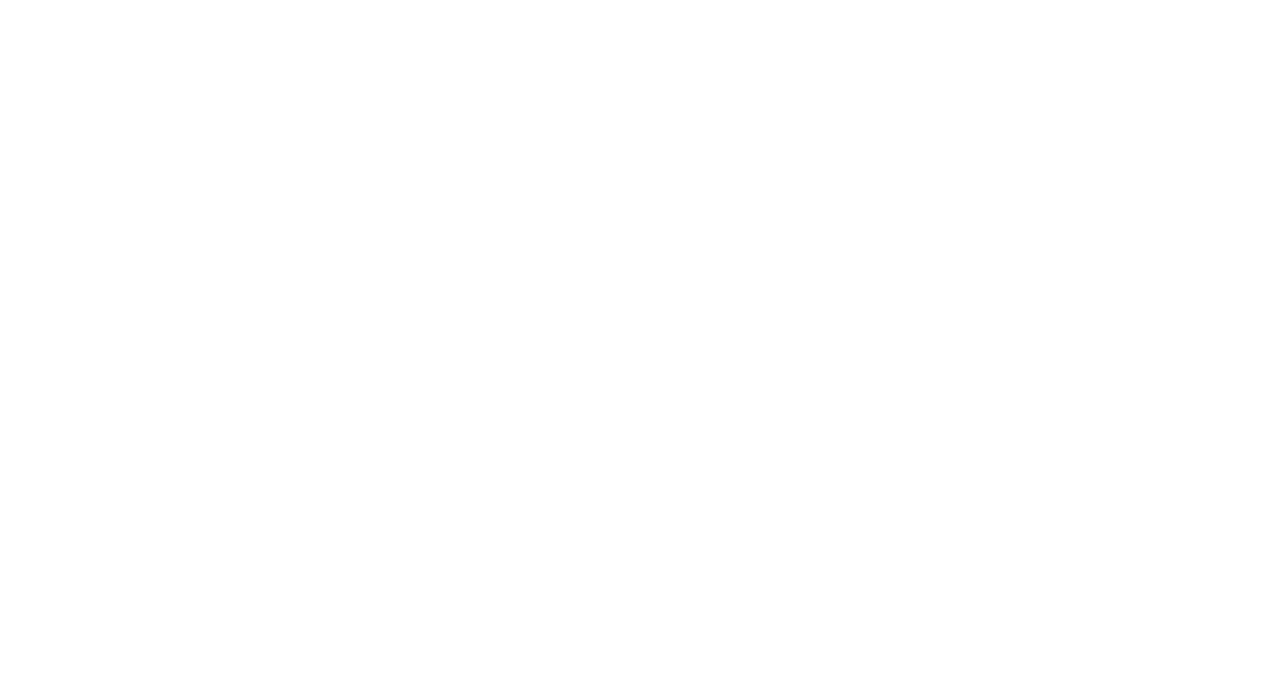
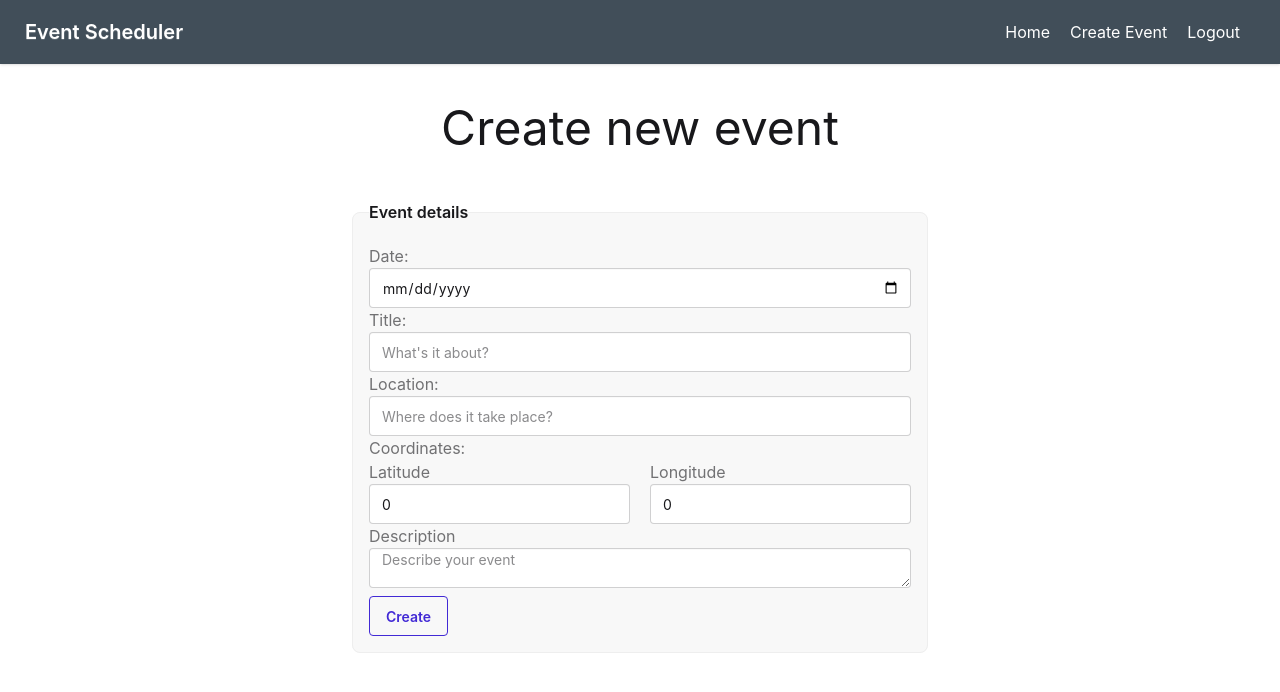
Before and after one commit to DS85300/EventScheduler, a React (Vite) app: page /protected in a window 1280 px wide. Before the commit this address had no page. Shown: the top 692 px of the page. Built offline with nearby package versions, Linux system fonts and the light colour scheme; sample sign-in values are in the browser's storage.

Commit message:
Added protected route

```diff
--- a/src/App.jsx
+++ b/src/App.jsx
@@ -1,25 +1,33 @@
-import { useState } from 'react'
-import { Router,Route,Routes } from 'react-router-dom';
-import './index.css'
-import MainLayout from './components/Layout';
-import LogIn from './pages/LogIn';
-import CreateEntry from './pages/CreateEntry';
-import Home from './pages/Home';
-import EventDetails from './pages/EventDetails';
+import { useState } from "react";
+import { Router, Route, Routes, Navigate, Outlet } from "react-router-dom";
+import "./index.css";
+import MainLayout from "./components/Layout";
+import LogIn from "./pages/LogIn";
+import CreateEntry from "./pages/CreateEntry";
+import Home from "./pages/Home";
+import EventDetails from "./pages/EventDetails";
+import authCheck from "./utils/authCheck";
 
 function App() {
   const [someState, setSomeState] = useState(null);
 
+  const ProtectedLayout = () => {
+    const isLoggedIn = authCheck();
+    return isLoggedIn ? <Outlet /> : <Navigate to="/login" />;
+  };
+
   return (
     <>
-    <Routes>
-      <Route path="/" element={<MainLayout/>}>
-        <Route index element={<Home />} />
-        <Route path="/CreateEvent" element={<CreateEntry/>}/>
-        <Route path="/LogIn" element={<LogIn/>}/>
-        <Route path="/event/:id" element={<EventDetails/>}/>
-      </Route>
-    </Routes>
+      <Routes>
+        <Route path="/" element={<MainLayout />}>
+          <Route index element={<Home />} />
+          <Route path="protected" element={<ProtectedLayout />}>
+            <Route index element={<CreateEntry />} />
+          </Route>
+          <Route path="/LogIn" element={<LogIn />} />
+          <Route index path="/event/:id" element={<EventDetails />} />
+        </Route>
+      </Routes>
     </>
   );
 }
--- a/src/components/Navbar.jsx
+++ b/src/components/Navbar.jsx
@@ -1,33 +1,56 @@
-import { Link } from "react-router-dom";
+import { Link, Navigate } from "react-router-dom";
+import { useState, useEffect } from "react";
+import authCheck from "../utils/authCheck";
 
+const Navbar = () => {
+  const [isLoggedIn, setIsLoggedIn] = useState(false);
 
+  useEffect(() => {
+    setIsLoggedIn(authCheck());
+  }, []);
 
-const Navbar= () => {
-
+  const logout = () => {
+    localStorage.removeItem("api-token");
+    setIsLoggedIn(false); // State aktualisieren
+    useNavigate("/"); // Optional: redirect
+  };
 
   return (
-
     <>
-
       <div className="navbar bg-[#414E59] text-white shadow-sm">
         <div className="flex-1">
           <a className="btn btn-ghost text-white text-xl">Event Scheduler</a>
         </div>
         <div className="flex-none">
           <ul className="menu-horizontal px-1 mr-2">
-      <li className="mr-5"><Link to='/'>Home       </Link></li>
-      <li className="mr-5"><Link to="/CreateEvent">Create Event</Link></li>
+            <li className="mr-5">
+              <Link to="/">Home </Link>
+            </li>
+            <li className="mr-5">
+              <Link to="/protected">Create Event</Link>
+            </li>
+
+            {isLoggedIn ? (
+              <li className="mr-5">
+                <button type="button" onClick={() => logout()}>
+                  Logout
+                </button>
+              </li>
+            ) : (
+              <>
                 <li className="mr-5">|</li>
-      <li className="mr-5"><Link to="LogIn">Login      </Link></li>
-      <li className="mr-5"><Link>SignUp</Link></li>
+                <li className="mr-5">
+                  <Link to="LogIn">Login </Link>
+                </li>
+                <li className="mr-5">
+                  <Link>SignUp</Link>
+                </li>
+              </>
+            )}
           </ul>
         </div>
       </div>
-
-
     </>
-
-
   );
 };
 
--- a/src/pages/Home.jsx
+++ b/src/pages/Home.jsx
@@ -1,7 +1,7 @@
-import { useState, useEffect } from 'react';
-import { Link } from 'react-router-dom';
-import EventCard from '../components/EventCard';
-import { getAllEvents } from '../utils/api';
+import { useState, useEffect } from "react";
+import { Link } from "react-router-dom";
+import EventCard from "../components/EventCard";
+import { getAllEvents } from "../utils/api";
 
 function Home() {
   const [events, setEvents] = useState([]);
@@ -14,19 +14,20 @@
         const data = await getAllEvents();
         // Ensure data is an array
         setEvents(Array.isArray(data) ? data : []);
+        console.log("Fetched events:", data);
       } catch (err) {
-        console.error('Error fetching events:', err);
+        console.error("Error fetching events:", err);
         // Provide mock data when API call fails
         setEvents([
           {
             id: 1,
-            title: 'Event Title',
-            date: '2025-04-04T07:59:56.966Z',
-            location: 'Schloßbezirk 10, 76131 Karlsruhe',
-            description: 'Some Description for the Event',
+            title: "Event Title",
+            date: "2025-04-04T07:59:56.966Z",
+            location: "Schloßbezirk 10, 76131 Karlsruhe",
+            description: "Some Description for the Event",
             latitude: 8.404746955649602,
-            longitude: 49.01438194665317
-          }
+            longitude: 49.01438194665317,
+          },
         ]);
       } finally {
         setLoading(false);
@@ -50,8 +51,18 @@
     return (
       <div className="container mx-auto px-4 py-8">
         <div className="alert alert-error">
-          <svg xmlns="http://www.w3.org/2000/svg" className="stroke-current shrink-0 h-6 w-6" fill="none" viewBox="0 0 24 24">
-            <path strokeLinecap="round" strokeLinejoin="round" strokeWidth="2" d="M10 14l2-2m0 0l2-2m-2 2l-2-2m2 2l2 2m7-2a9 9 0 11-18 0 9 9 0 0118 0z" />
+          <svg
+            xmlns="http://www.w3.org/2000/svg"
+            className="stroke-current shrink-0 h-6 w-6"
+            fill="none"
+            viewBox="0 0 24 24"
+          >
+            <path
+              strokeLinecap="round"
+              strokeLinejoin="round"
+              strokeWidth="2"
+              d="M10 14l2-2m0 0l2-2m-2 2l-2-2m2 2l2 2m7-2a9 9 0 11-18 0 9 9 0 0118 0z"
+            />
           </svg>
           <span>{error}</span>
         </div>
--- a/src/pages/LogIn.jsx
+++ b/src/pages/LogIn.jsx
@@ -2,61 +2,69 @@
 import { useNavigate } from "react-router-dom";
 
 const LogIn = () => {
-
-const [email,setEmail]= useState("");
-const [password,setPassword] = useState("");
-const [error,setError]= useState(null);
-const navigate  = useNavigate();
-
+  const [email, setEmail] = useState("");
+  const [password, setPassword] = useState("");
+  const [error, setError] = useState(null);
+  const navigate = useNavigate();
 
   const handleSubmit = async (e) => {
     e.preventDefault();
-    console.log({email,password})
+    console.log({ email, password });
     try {
       const response = await fetch("http://localhost:3001/api/auth/login", {
         method: "POST",
         headers: {
           "Content-Type": "application/json",
         },
-            body: JSON.stringify({email,password}),
+        body: JSON.stringify({ email, password }),
       });
-        if (!response.ok) throw new Error("Log In failed"||`HTTP ${response.status}`|| errorData.message);
+      if (!response.ok)
+        throw new Error(
+          "Log In failed" || `HTTP ${response.status}` || errorData.message
+        );
       const data = await response.json();
-        localStorage.setItem("api-token",data.token);
-        navigate("/createEvent");
-
-
+      localStorage.setItem("api-token", data.token);
+      navigate("/");
     } catch (error) {
       setError(error.message);
       console.error(error);
     }
   };
 
-
   return (
-
     <>
       <div className="bg-gradient-to-br from-[#79c3e0] to-[#2084ab] flex items-center justify-center h-screen">
-        <form onSubmit={handleSubmit} className="fieldset w-xs bg-base-200 border border-base-300 p-4 rounded-box">
+        <form
+          onSubmit={handleSubmit}
+          className="fieldset w-xs bg-base-200 border border-base-300 p-4 rounded-box"
+        >
           <legend className="fieldset-legend">Login</legend>
 
           {error && <p className="text-red-500">{error}</p>}
 
           <label className="fieldset-label">Email</label>
-  <input type="email" className="input" placeholder="Email"
+          <input
+            type="email"
+            className="input"
+            placeholder="Email"
             value={email}
-    onChange={(e)=> setEmail(e.target.value)}
+            onChange={(e) => setEmail(e.target.value)}
             required
           />
 
           <label className="fieldset-label">Password</label>
-  <input type="password" className="input" placeholder="Password"
+          <input
+            type="password"
+            className="input"
+            placeholder="Password"
             value={password}
-    onChange={(e)=> setPassword(e.target.value)}
+            onChange={(e) => setPassword(e.target.value)}
             required
           />
 
-  <button  type="submit" className="btn btn-neutral mt-4">Login</button>
+          <button type="submit" className="btn btn-neutral mt-4">
+            Login
+          </button>
         </form>
       </div>
     </>
--- a/src/utils/api.js
+++ b/src/utils/api.js
@@ -1,22 +1,22 @@
-const API_BASE_URL = 'http://localhost:3001';
+const API_BASE_URL = "http://localhost:3001";
 
 export const createEvent = async (eventData) => {
   try {
     const response = await fetch(`${API_BASE_URL}/api/events`, {
-      method: 'POST',
+      method: "GET",
       headers: {
-        'Content-Type': 'application/json',
+        "Content-Type": "application/json",
       },
       body: JSON.stringify(eventData),
     });
 
     if (!response.ok) {
-      throw new Error('Failed to create event');
+      throw new Error("Failed to create event");
     }
 
     return await response.json();
   } catch (error) {
-    console.error('Error creating event:', error);
+    console.error("Error creating event:", error);
     throw error;
   }
 };
@@ -26,12 +26,12 @@
     const response = await fetch(`${API_BASE_URL}/api/events`);
 
     if (!response.ok) {
-      throw new Error('Failed to fetch events');
+      throw new Error("Failed to fetch events");
     }
 
     return await response.json();
   } catch (error) {
-    console.error('Error fetching events:', error);
+    console.error("Error fetching events:", error);
     throw error;
   }
 };
```
Lines whose indentation alone changed are shown as unchanged.
